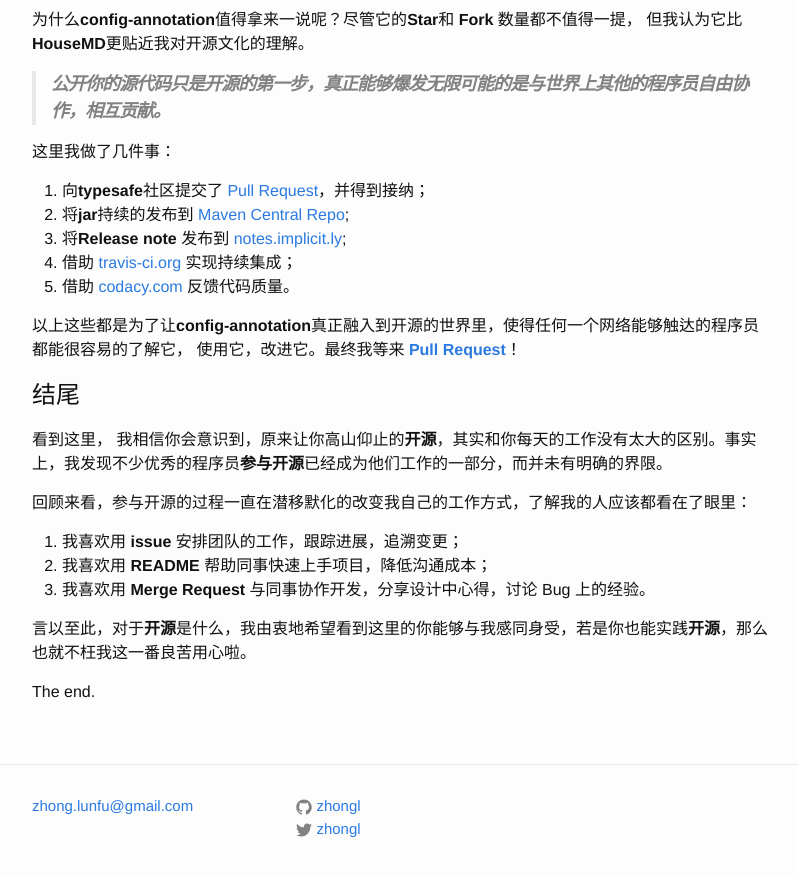
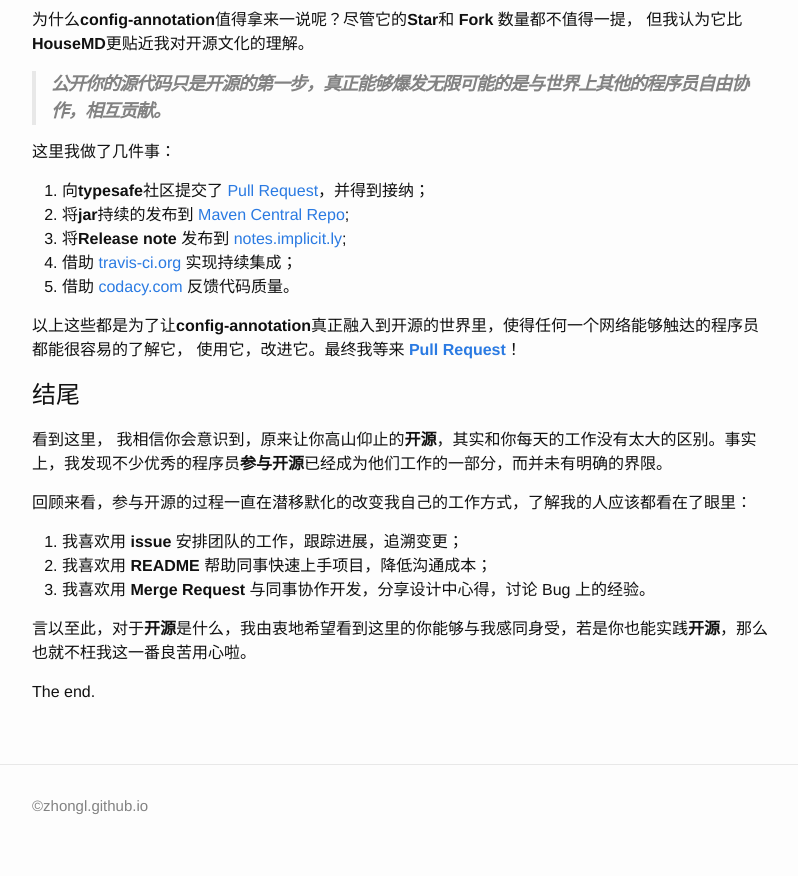
Before and after one commit to zhongl/zhongl.github.io, a Jekyll site: the page built from _posts/2016-06-02-my-exp-of-open-source.markdown, in a window 1280 px wide and 900 px high, scrolled down 3476 px. Shown: the top 876 px of the window, without its empty margins (238-1036 px from the left). Built offline with Jekyll 4.4.1, drawn with Linux system fonts in a browser that asks for light colours.

Commit message:
Clean footer.

```diff
--- a/_includes/footer.html
+++ b/_includes/footer.html
@@ -5,26 +5,9 @@
     <div class="footer-col-wrapper">
       <div class="footer-col footer-col-1">
         <ul class="contact-list">
-          <li><a href="mailto:{{ site.email }}">{{ site.email }}</a></li>
+          <li>©zhongl.github.io</li>
         </ul>
       </div>
-
-      <div class="footer-col footer-col-2">
-        <ul class="social-media-list">
-          {% if site.github_username %}
-          <li>
-            {% include icon-github.html username=site.github_username %}
-          </li>
-          {% endif %}
-
-          {% if site.twitter_username %}
-          <li>
-            {% include icon-twitter.html username=site.twitter_username %}
-          </li>
-          {% endif %}
-        </ul>
-      </div>
-
     </div>
 
   </div>
```
